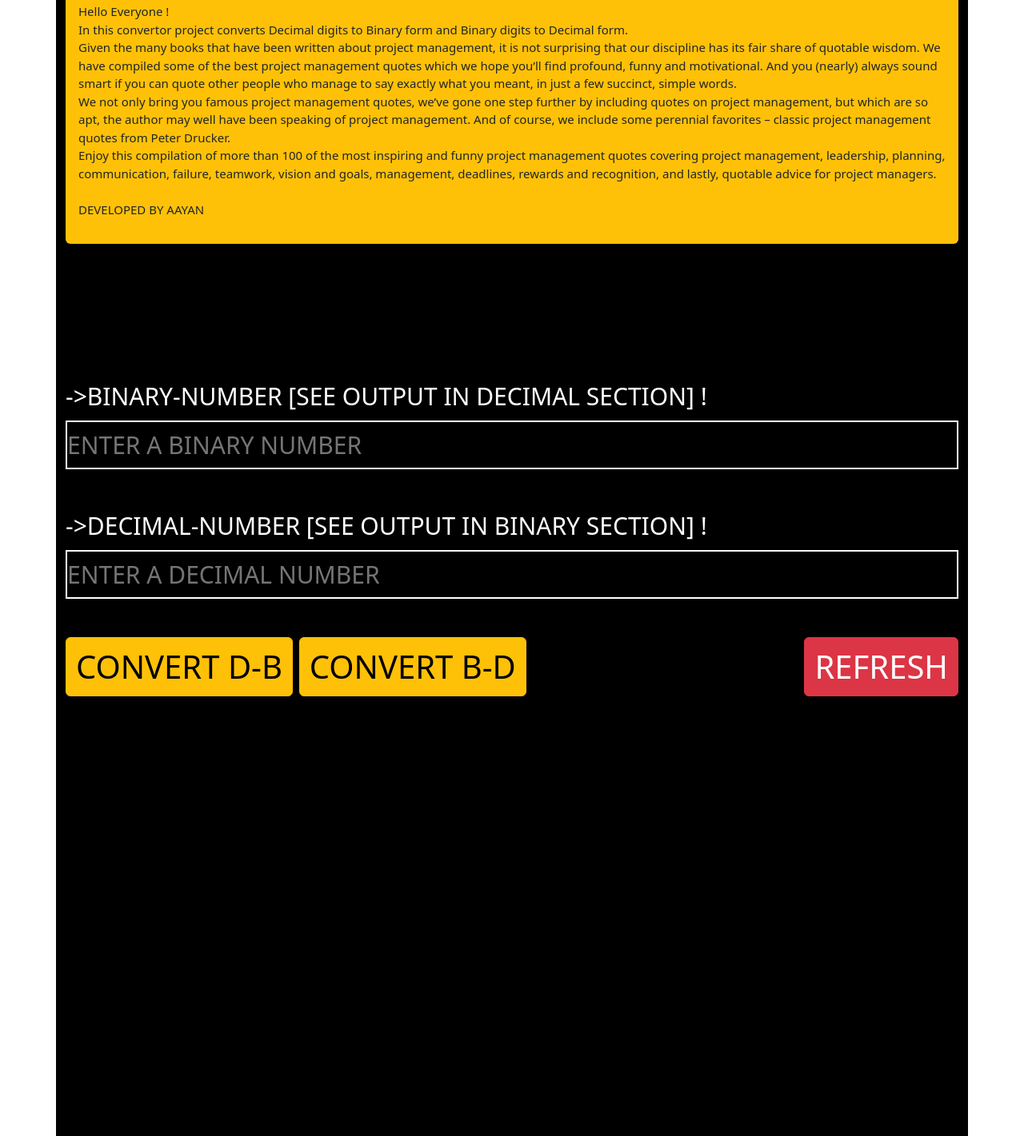
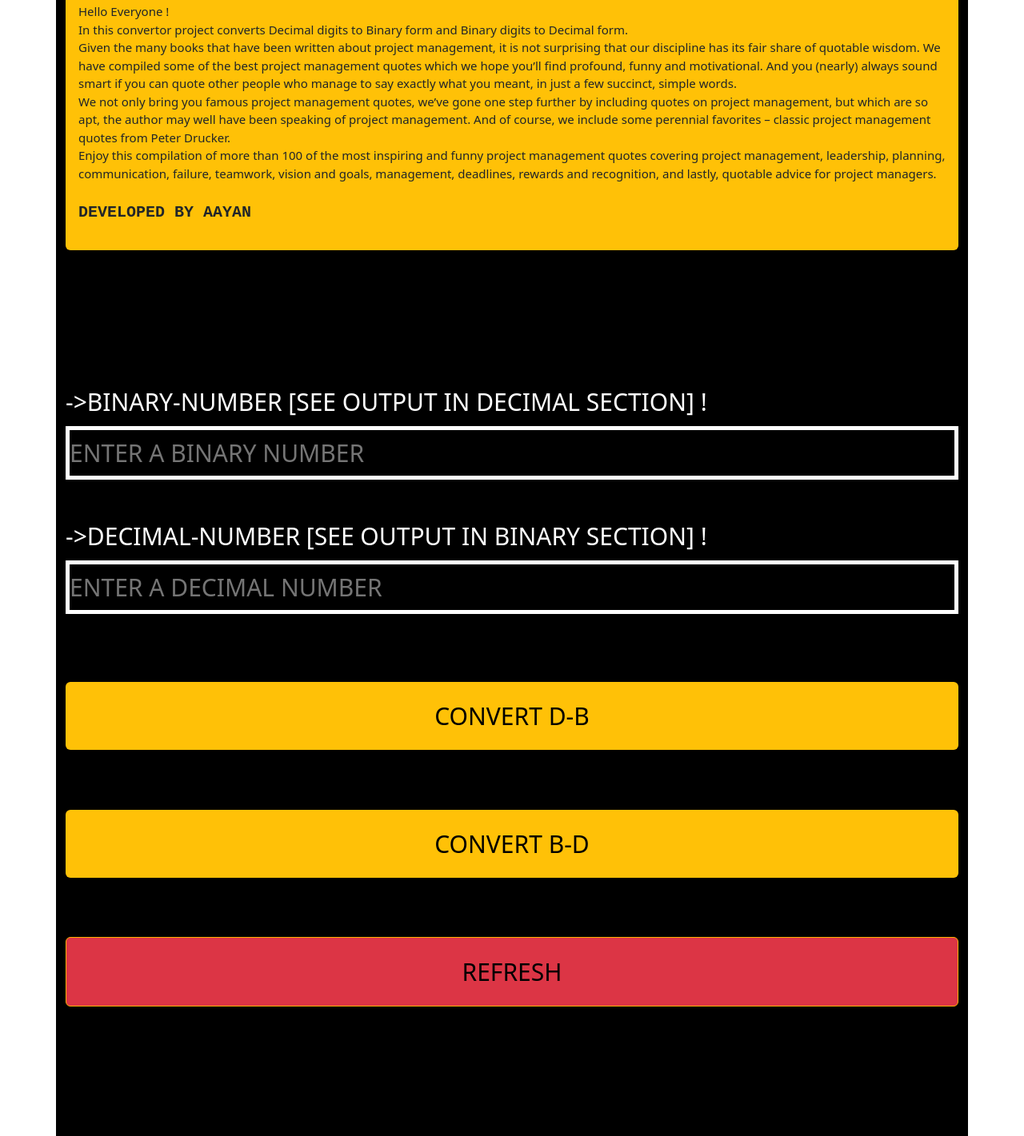
Before and after one commit to Aayansaini/Conversion.github.io, a plain HTML site: page index.htm in a window 1280 px wide. Shown: the part 319-1740 px from the top of the page at 80% size. Drawn offline with nearby package versions, Linux system fonts and the light colour scheme.

Commit message:
CONVERSION WEB

```diff
--- a/index.htm
+++ b/index.htm
@@ -19,10 +19,10 @@
       <a class="navbar-brand" href="#"><b>CONVERT PROJECT !</b></a>
       <ul class="nav nav-pills">
         <li class="nav-item">
-          <a class="nav-link text-white bg-black" href="#scrollspyHeading1">BINARY</a>
+          <a class="nav-link text-white bg-black" href="#binary">BINARY</a>
         </li>
         <li class="nav-item">
-          <a class="nav-link text-white bg-black" href="#scrollspyHeading2">DECIMAL</a>
+          <a class="nav-link text-white bg-black" href="#decimal">DECIMAL</a>
         </li>
         <li class="nav-item dropdown">
           <a class="nav-link dropdown-toggle bg-black text-white " data-bs-toggle="dropdown" href="#" role="button"
@@ -70,8 +70,8 @@
         deadlines, rewards and recognition, and lastly, quotable advice for project managers.
         <br>
         <br>
-        DEVELOPED BY AAYAN
-      </p>
+        <b>DEVELOPED BY AAYAN</b>
+      </>
     </div>
     <div class="container2">
       <div class="mb-5">
@@ -84,10 +84,11 @@
           SECTION] !</label>
         <input type="text" class="form-control-plaintext text-white" id="decimal" placeholder="ENTER A DECIMAL NUMBER">
       </div>
+      <div class="container3">
         <button type="button" class="btn btn-warning" onclick="convert1()">CONVERT D-B</button>
         <button type="button" class="btn btn-warning" onclick="convert2()">CONVERT B-D</button>
-      <button id="b1" type="button" class="btn btn-danger" onclick="refresh()">REFRESH</button>
-
+        <button id="b1"  type="button" class="btn btn-danger" onclick="refresh()">REFRESH</button>
+      </div>
     </div>
   </div>
 </body>
@@ -105,10 +106,6 @@
     i = 1 + i;
     document.getElementById("binary").value = i;
   }
-
-
-
-
 
 
   function convert2() {
--- a/structure.css
+++ b/structure.css
@@ -1,27 +1,57 @@
-.container{
+.container {
     height: 3000px;
     width: 100%;
     background-color: black;
     font-size: 15px;
 }
-.container2{
+
+.container2 {
     margin-top: 15%;
     font-size: 30px;
     color: white;
 }
-.container2 input{
 
-    border: 2px solid white;
+.container2 input {
+
+    border: 5px solid white;
 
 }
-.container2 button{
-    font-size: 40px;
+
+.container2 button {
+    font-size: 30px;
+    border: none;
+    width: 100%;
+    margin: auto;
+    padding: 20px;
 }
+.container2 button:hover {
+    opacity: 0.9;
+}
+
 #b1{
-    font-size: 40px;
+    font-size: 30px;
     display: flex;
+    justify-content: center;
+    margin: auto;
     float: right;
+    border: 1px solid #FFB200;
+    color: #000000;
 }
-b{
+
+#b1:hover {
+    transition: all 0.5s;
+    background-color: transparent;
+    border: 1px solid #FFB200;
+    color: #F9F9F9;
+}
+
+b {
     font-family: 'Courier New';
+    font-size: 20px;
 }
+.container3{
+    height: 60vh;
+    width: 100%;
+    display: flex;
+    flex-direction: column;
+}
```
Lines whose indentation alone changed are shown as unchanged.
